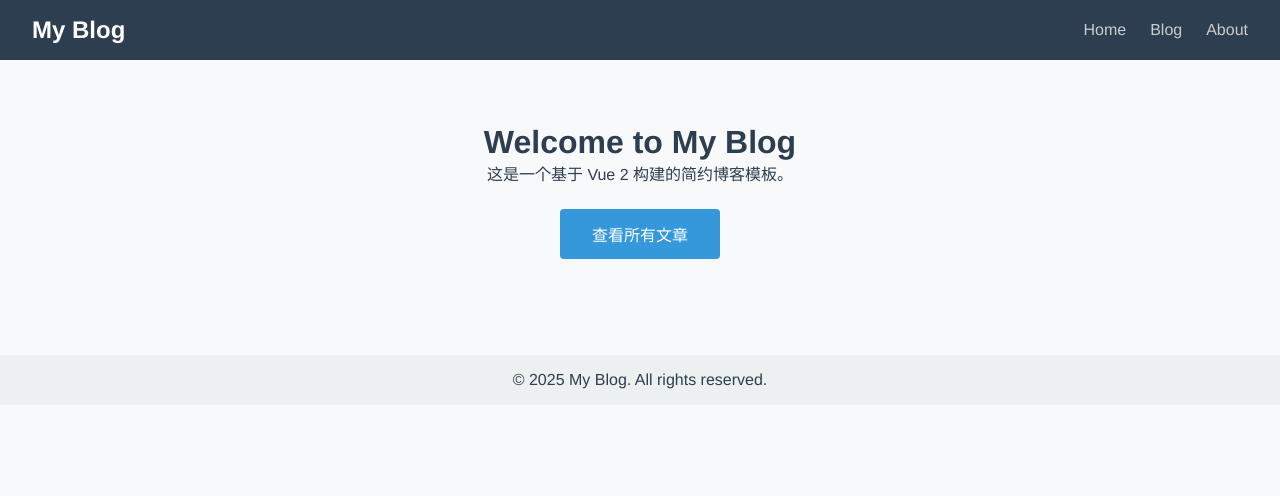
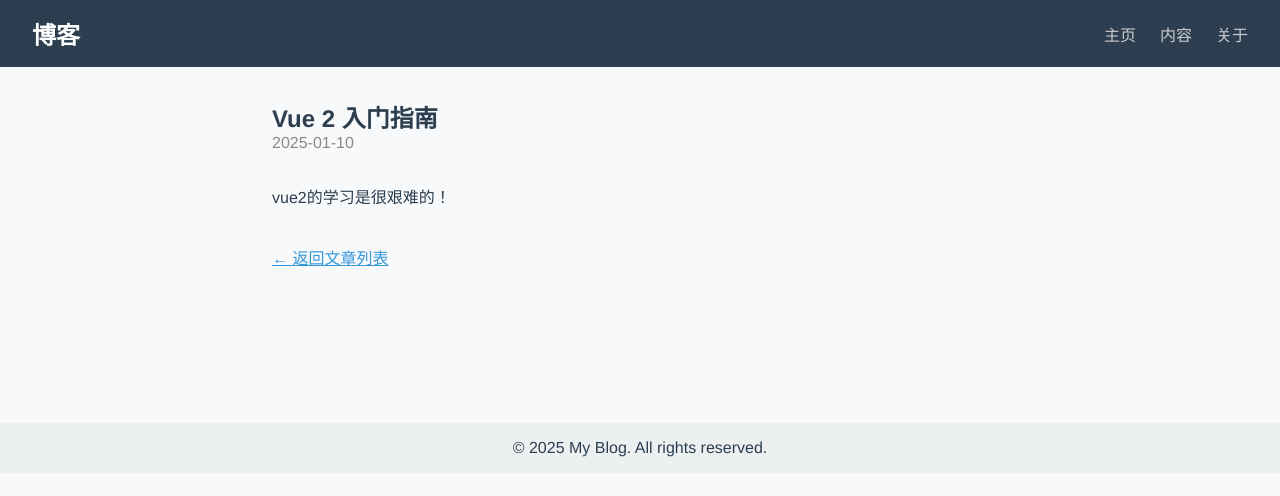
Before and after one commit to ciallo66/blog, a Vue app: page /#/blog/1 in a window 1280 px wide. Shown: the top 496 px of the page. Built offline with nearby package versions, Linux system fonts and the light colour scheme.

Commit message:
2.优化

```diff
--- a/src/App.vue
+++ b/src/App.vue
@@ -4,6 +4,7 @@
     <main>
       <router-view />
     </main>
+    <br><br><br><br><br>
     <Footer />
   </div>
 </template>
--- a/src/components/Header.vue
+++ b/src/components/Header.vue
@@ -1,12 +1,12 @@
 <template>
   <header class="site-header">
     <div class="logo">
-      <router-link to="/">My Blog</router-link>
+      <router-link to="/">博客</router-link>
     </div>
     <nav>
-      <router-link to="/">Home</router-link>
-      <router-link to="/blog">Blog</router-link>
-      <router-link to="/about">About</router-link>
+      <router-link to="/">主页</router-link>
+      <router-link to="/blog">内容</router-link>
+      <router-link to="/about">关于</router-link>
     </nav>
   </header>
 </template>
--- a/src/main.js
+++ b/src/main.js
@@ -8,6 +8,7 @@ import './assets/styles/global.css'
 Vue.config.productionTip = false
 
 new Vue({
+  el:'#app',
+  render: h => h(App),
   router,
-  render: h => h(App)
-}).$mount('#app')
+})
--- a/src/router/index.js
+++ b/src/router/index.js
@@ -7,16 +7,16 @@ import About from '../views/About.vue'
 
 Vue.use(VueRouter)
 
-const routes = [
-  { path: '/', name: 'Home', component: Home },
-  { path: '/blog', name: 'BlogList', component: BlogList },
-  { path: '/blog/:id', name: 'BlogPost', component: BlogPost, props: true },
-  { path: '/about', name: 'About', component: About }
-]
+
 
 const router = new VueRouter({
-  mode: 'history',   // 使用 history 模式，URL 更美观
-  routes
+  mode: 'hash',
+  routes:[
+    { path: '/', name: 'Home', component: Home },
+    { path: '/blog', name: 'BlogList', component: BlogList },
+    { path: '/blog/:id', name: 'BlogPost', component: BlogPost, props: true },
+    { path: '/about', name: 'About', component: About }
+  ]
 })
 
 export default router
--- a/src/views/About.vue
+++ b/src/views/About.vue
@@ -1,7 +1,7 @@
 <template>
   <div class="about">
     <h2>关于我</h2>
-    <p>我是一个前端开发者，热爱 Vue 和构建优雅的界面。</p>
+    <p>我是一个代码爱好者，致力于创建一个完整的前后端网站,也就是全栈</p>
   </div>
 </template>
 
--- a/src/views/BlogList.vue
+++ b/src/views/BlogList.vue
@@ -19,9 +19,7 @@ export default {
   data() {
     return {
       posts: [
-        { id: 1, title: 'Vue 2 入门指南', summary: '学习 Vue 2 的核心概念和用法。', date: '2025-01-10' },
-        { id: 2, title: 'CSS Grid 布局实战', summary: '使用 CSS Grid 构建响应式布局。', date: '2025-01-15' },
-        { id: 3, title: '前端性能优化技巧', summary: '提升网站性能的 10 个实用技巧。', date: '2025-01-20' }
+        { id: 1, title: 'Vue2的学习', summary: '学习和巩固Vue2的各项技能', date: '2025-05-12' },
       ]
     }
   }
--- a/src/views/BlogPost.vue
+++ b/src/views/BlogPost.vue
@@ -14,9 +14,9 @@ export default {
   data() {
     return {
       posts: [
-        { id: 1, title: 'Vue 2 入门指南', date: '2025-01-10', content: '详细内容：Vue 2 是一个渐进式框架……' },
-        { id: 2, title: 'CSS Grid 布局实战', date: '2025-01-15', content: 'Grid 布局可以轻松实现二维布局……' },
-        { id: 3, title: '前端性能优化技巧', date: '2025-01-20', content: '1. 压缩图片 2. 代码分割……' }
+        { id: 1, title: 'Vue 2 入门指南', date: '2025-01-10',
+        content: 'vue2的学习是很艰难的！  ' },
+
       ]
     }
   },
```
Also changed, not shown: .eslintrc.js.
